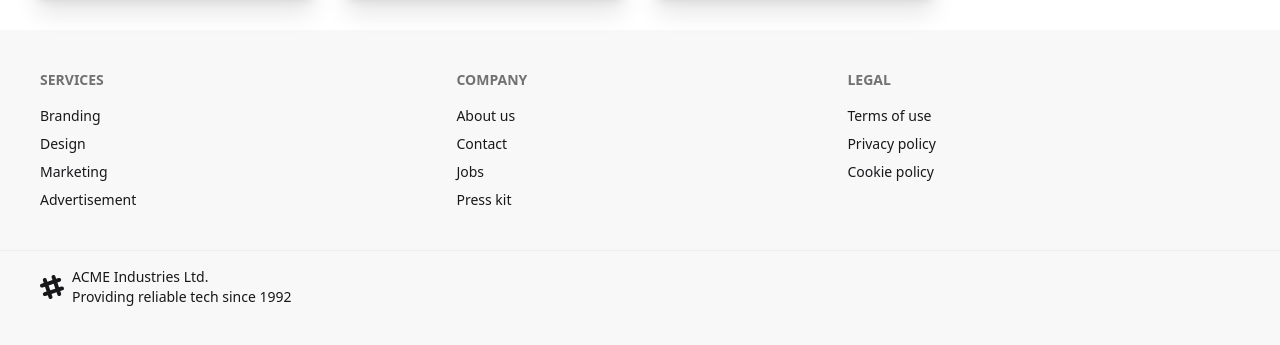
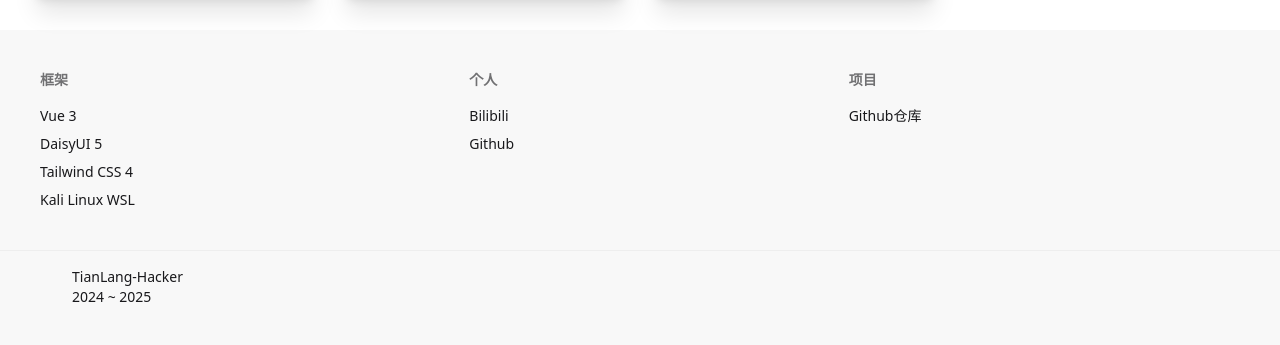
Before and after one commit to TianLang-Hacker/Vue-Store, a Vue app: page / in a window 1280 px wide. Shown: the part 493-838 px from the top of the page. Built offline with nearby package versions, Linux system fonts and the light colour scheme; the HTML template or start-up script is replaced by a standard one.

Commit message:
修改了底栏

```diff
--- a/src/components/Footer.vue
+++ b/src/components/Footer.vue
@@ -2,43 +2,33 @@
   <div>
     <footer class="footer sm:footer-horizontal bg-base-200 text-base-content p-10">
   <nav>
-    <h6 class="footer-title">Services</h6>
-    <a class="link link-hover">Branding</a>
-    <a class="link link-hover">Design</a>
-    <a class="link link-hover">Marketing</a>
-    <a class="link link-hover">Advertisement</a>
+    <h6 class="footer-title">框架</h6>
+    <a class="link link-hover" href="https://cn.vuejs.org/" target="_blank">Vue 3</a>
+    <a class="link link-hover" href="https://daisyui.com/?lang=zh_hans" target="_blank">DaisyUI 5</a>
+    <a class="link link-hover" href="https://tailwindcss.com/"target="_blank">Tailwind CSS 4</a>
+    <a class="link link-hover" href="https://www.kali.org/docs/wsl/wsl-preparations/" target="_blank">Kali Linux WSL</a>
   </nav>
   <nav>
-    <h6 class="footer-title">Company</h6>
-    <a class="link link-hover">About us</a>
-    <a class="link link-hover">Contact</a>
-    <a class="link link-hover">Jobs</a>
-    <a class="link link-hover">Press kit</a>
+    <h6 class="footer-title">个人</h6>
+    <a class="link link-hover" href="https://space.bilibili.com/348006102" target="_blank">Bilibili</a>
+    <a class="link link-hover" href="https://github.com/TianLang-Hacker" target="_blank">Github</a>
   </nav>
   <nav>
-    <h6 class="footer-title">Legal</h6>
-    <a class="link link-hover">Terms of use</a>
-    <a class="link link-hover">Privacy policy</a>
-    <a class="link link-hover">Cookie policy</a>
+    <h6 class="footer-title">项目</h6>
+    <a class="link link-hover" href="https://github.com/TianLang-Hacker/Vue-Store.git" target="_blank">Github仓库</a>
   </nav>
 </footer>
 <footer class="footer bg-base-200 text-base-content border-base-300 border-t px-10 py-4">
   <aside class="grid-flow-col items-center">
     <svg
       width="24"
-      height="24"
-      viewBox="0 0 24 24"
-      xmlns="http://www.w3.org/2000/svg"
-      fill-rule="evenodd"
-      clip-rule="evenodd"
-      class="fill-current">
-      <path
-        d="M22.672 15.226l-2.432.811.841 2.515c.33 1.019-.209 2.127-1.23 2.456-1.15.325-2.148-.321-2.463-1.226l-.84-2.518-5.013 1.677.84 2.517c.391 1.203-.434 2.542-1.831 2.542-.88 0-1.601-.564-1.86-1.314l-.842-2.516-2.431.809c-1.135.328-2.145-.317-2.463-1.229-.329-1.018.211-2.127 1.231-2.456l2.432-.809-1.621-4.823-2.432.808c-1.355.384-2.558-.59-2.558-1.839 0-.817.509-1.582 1.327-1.846l2.433-.809-.842-2.515c-.33-1.02.211-2.129 1.232-2.458 1.02-.329 2.13.209 2.461 1.229l.842 2.515 5.011-1.677-.839-2.517c-.403-1.238.484-2.553 1.843-2.553.819 0 1.585.509 1.85 1.326l.841 2.517 2.431-.81c1.02-.33 2.131.211 2.461 1.229.332 1.018-.21 2.126-1.23 2.456l-2.433.809 1.622 4.823 2.433-.809c1.242-.401 2.557.484 2.557 1.838 0 .819-.51 1.583-1.328 1.847m-8.992-6.428l-5.01 1.675 1.619 4.828 5.011-1.674-1.62-4.829z"></path>
+      height="24">
+      <img src="/src/components/icons/TianLang-Hacker.svg">
     </svg>
     <p>
-      ACME Industries Ltd.
+      TianLang-Hacker
       <br />
-      Providing reliable tech since 1992
+      2024 ~ 2025
     </p>
   </aside>
   <nav class="md:place-self-center md:justify-self-end">
```
Also changed, not shown: src/components/icons/TianLang-Hacker.svg (added).
